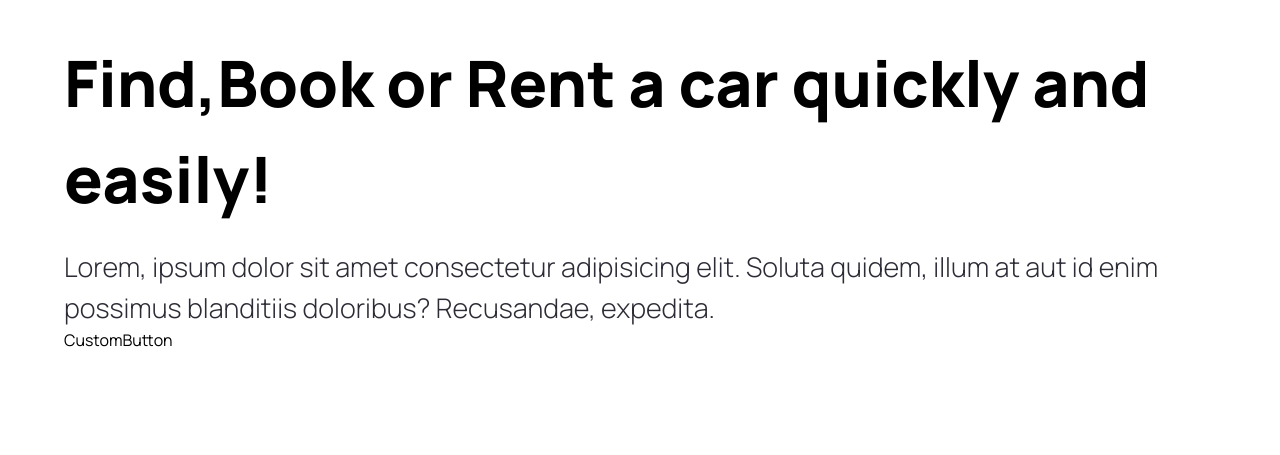
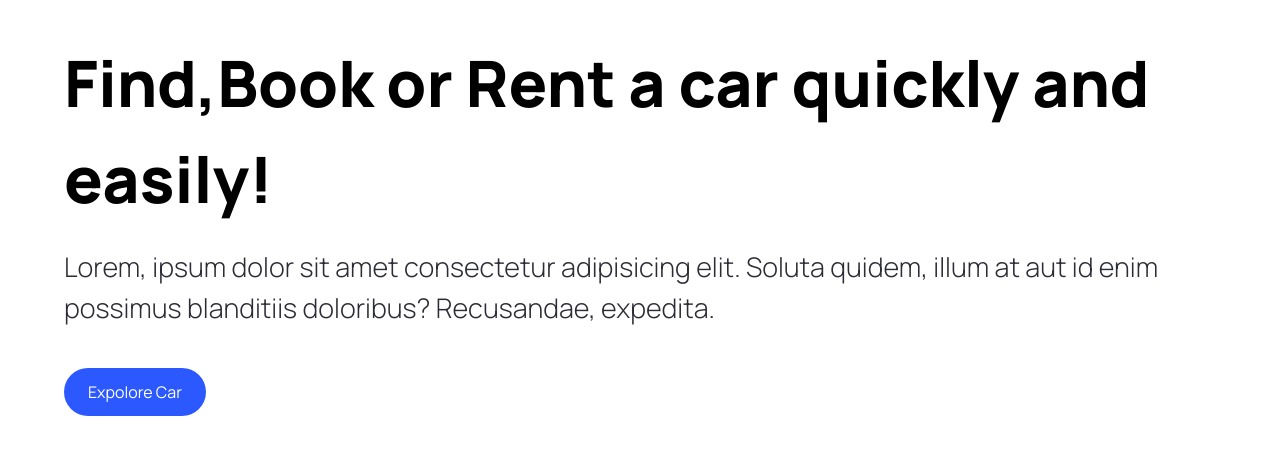
Before and after one commit to taherul77/Modern-Next-Js, a Next.js app: page / in a window 1280 px wide. Shown: the part 109-564 px from the top of the page. Built offline with nearby package versions, Linux system fonts and the light colour scheme.

Commit message:
add hero section and make Custom reused button

```diff
--- a/components/CustomButton.tsx
+++ b/components/CustomButton.tsx
@@ -1,9 +1,18 @@
-import React from 'react'
+"use client";
+import { CustomButtonProps } from "@/types";
+import Image from "next/image";
 
-const CustomButton = () => {
+const CustomButton = ({ title,containerStyles,handleClick }:CustomButtonProps) => {
   return (
-    <div>CustomButton</div>
-  )
-}
+    <button
+      disabled={false}
+      type={"button"}
+      className={`custom-btn ${containerStyles}`}
+      onClick={() => {handleClick}}
+    >
+      <span className="flex-1">{title}</span>
+    </button>
+  );
+};
 
-export default CustomButton
+export default CustomButton;
--- a/components/Hero.tsx
+++ b/components/Hero.tsx
@@ -1,7 +1,11 @@
+"use client"
 import React from "react";
 import Image from "next/image";
 import CustomButton from "./CustomButton";
 const Hero = () => {
+    const handleScroll = ()=>{
+
+    }
   return (
     <div className="Hero">
       <div className="flex-1 pt-36 padding-x">
@@ -11,7 +15,7 @@ const Hero = () => {
         <p className="hero__subtitle">
           Lorem, ipsum dolor sit amet consectetur adipisicing elit. Soluta quidem, illum at aut id enim possimus blanditiis doloribus? Recusandae, expedita.
         </p>
-        <CustomButton />
+        <CustomButton title="Expolore Car" containerStyles="bg-primary-blue text-white rounded-full mt-10" handleClick={handleScroll}/>
       </div>
     </div>
   );
--- /dev/null
+++ b/types/index.ts
@@ -0,0 +1,7 @@
+import { MouseEventHandler } from "react";
+
+export interface CustomButtonProps{
+    title:string;
+    containerStyles?:string;
+    handleClick?:MouseEventHandler<HTMLButtonElement>;
+}
```
